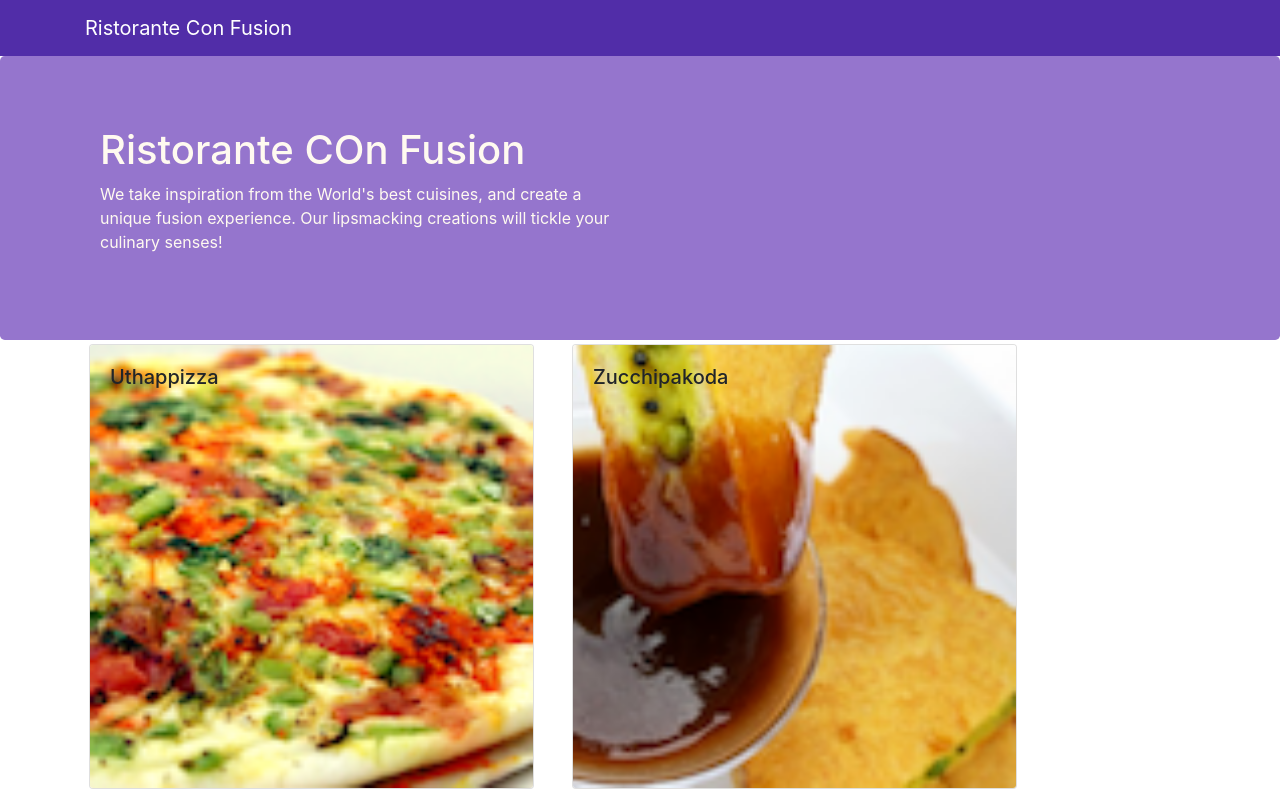
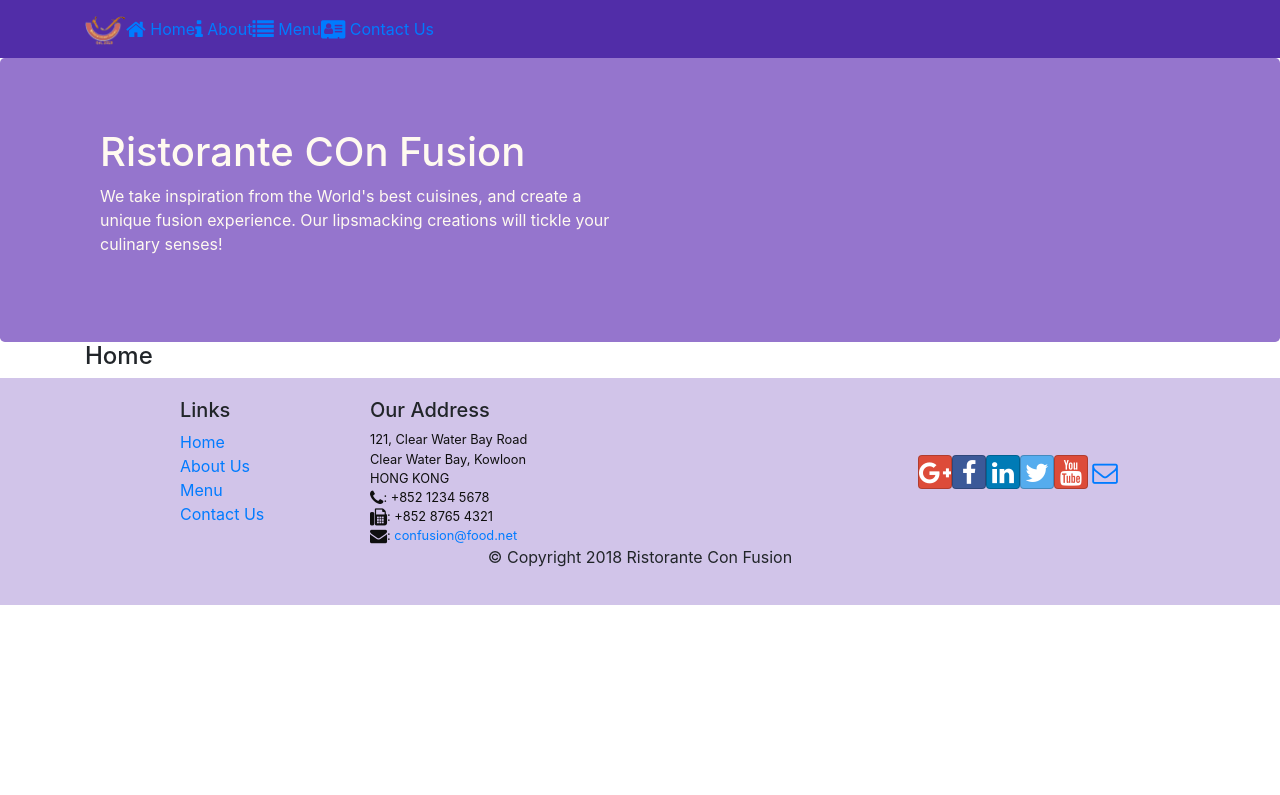
Before and after one commit to timsoriano3/confusion, a React (Create React App) app: page /home in a window 1280 px wide. Shown: the top 795 px of the page. Built offline with nearby package versions, Linux system fonts and the light colour scheme.

Commit message:
React Router

```diff
--- a/package.json
+++ b/package.json
@@ -12,6 +12,7 @@
     "react": "^17.0.1",
     "react-dom": "^17.0.1",
     "react-popper": "0.9.2",
+    "react-router-dom": "4.2.2",
     "react-scripts": "4.0.1",
     "reactstrap": "5.0.0",
     "web-vitals": "^0.2.4"
--- a/src/App.js
+++ b/src/App.js
@@ -1,14 +1,17 @@
 import React, { Component } from 'react';
 import Main from './components/MainComponent';
 import './App.css';
+import { BrowserRouter } from 'react-router-dom';
 
 class App extends Component {
 
   render() {
     return (
-      <div>
-        <Main />
-      </div>
+      <BrowserRouter>
+        <div>
+          <Main />
+        </div>
+      </BrowserRouter>
     );
   }
 }
--- a/src/components/FooterComponent.js
+++ b/src/components/FooterComponent.js
@@ -1,4 +1,5 @@
 import React from 'react';
+import { Link } from 'react-router-dom';
 
 function Footer(props) {
     return(
@@ -8,10 +9,10 @@ function Footer(props) {
                     <div className="col-4 offset-1 col-sm-2">
                         <h5>Links</h5>
                         <ul className="list-unstyled">
-                            <li><a href="#">Home</a></li>
-                            <li><a href="#">About</a></li>
-                            <li><a href="#">Menu</a></li>
-                            <li><a href="contactus.html">Contact</a></li>
+                            <li><Link to="/home">Home</Link></li>
+                            <li><Link to="/aboutus">About Us</Link></li>
+                            <li><Link to="/menu">Menu</Link></li>
+                            <li><Link to="/contactus">Contact Us</Link></li>
                         </ul>
                     </div>
                     <div className="col-7 col-sm-5">
--- a/src/components/HeaderComponent.js
+++ b/src/components/HeaderComponent.js
@@ -1,14 +1,57 @@
 import React, { Component } from 'react';
-import { Navbar, NavbarBrand, Jumbotron } from 'reactstrap';
-
+import { Navbar, NavbarBrand, Nav, NavbarToggler, Collapse, NavItem, Jumbotron } from 'reactstrap';
+import { NavLink } from 'react-router-dom';
 
 class Header extends Component {
+
+    constructor(props) {
+        super(props);
+        this.state = {
+            isNavOpen: false
+        };
+        this.toggleNav = this.toggleNav.bind(this);
+    }
+
+    toggleNav() {
+        this.setState({
+            isNavOpen: !this.state.isNavOpen
+        });
+    }
+
     render() {
         return(
             <React.Fragment>
-            <Navbar dark>
+                <Navbar dark expand="md">
                     <div className="container">
-                    <NavbarBrand href="/">Ristorante Con Fusion</NavbarBrand>
+                        <NavbarToggler onClick={this.toggleNav} />
+                        <NavbarBrand className="mr-auto" href="/">
+                            <img src="assets/images/logo.png" height="30" width="41"
+                                alt="Ristorante Con Fusion" />
+                        </NavbarBrand>
+                        <Collapse isOpen={this.state.isNavOpen} navbar>
+                            <Nav navbar>
+                                <NavItem>
+                                    <NavLink className="navLink" to="/home">
+                                        <span className="fa fa-home fa-lg"></span> Home
+                                    </NavLink>
+                                </NavItem>
+                                <NavItem>
+                                    <NavLink className="navLink" to="/aboutus">
+                                        <span className="fa fa-info fa-lg"></span> About
+                                    </NavLink>
+                                </NavItem>
+                                <NavItem>
+                                    <NavLink className="navLink" to="/menu">
+                                        <span className="fa fa-list fa-lg"></span> Menu
+                                    </NavLink>
+                                </NavItem>
+                                <NavItem>
+                                    <NavLink className="navLink" to="/contactus">
+                                        <span className="fa fa-address-card fa-lg"></span> Contact Us
+                                    </NavLink>
+                                </NavItem>
+                            </Nav>
+                        </Collapse>
                     </div>
                 </Navbar>
                 <Jumbotron>
--- /dev/null
+++ b/src/components/HomeComponent.js
@@ -0,0 +1,11 @@
+import React from 'react';
+
+function Home(props) {
+    return(
+        <div className="container">
+            <h4>Home</h4>
+        </div>
+    );
+}
+
+export default Home;
--- a/src/components/MainComponent.js
+++ b/src/components/MainComponent.js
@@ -1,9 +1,11 @@
 import React, { Component } from 'react';
+import Home from './HomeComponent';
 import Menu from './MenuComponent';
 import DishDetail from './DishdetailComponent';
 import Header from './HeaderComponent';
 import Footer from './FooterComponent';
 import { DISHES } from '../shared/dishes';
+import { Switch, Route, Redirect } from 'react-router-dom';
 
 class Main extends Component {
 
@@ -12,22 +14,24 @@ class Main extends Component {
 
         this.state = {
             dishes: DISHES,
-      selectedDish: null
         };
     }
 
-    onDishSelect(dishId) {
-        this.setState({ selectedDish: dishId});
+    render() {
+
+        const HomePage = () => {
+            return(
+                <Home />
+            );
         }
-
-  render() {
         return (
             <div>
                 <Header />
-        <Menu dishes={this.state.dishes}
-            onClick={(dishId) => this.onDishSelect(dishId)} />
-        <DishDetail
-            dish={this.state.dishes.filter((dish) => dish.id === this.state.selectedDish )[0]} />
+                <Switch>
+                    <Route path="/home" component={HomePage} />
+                    <Route exact path="/menu" component={() => <Menu dishes={this.state.dishes} />} />
+                    <Redirect to="/home" />
+                </Switch>
                 <Footer />
             </div>
         );
```
Also changed, not shown: 1 other file (tests, documents, lock files or other folders). Lines whose indentation alone changed are shown as unchanged.
